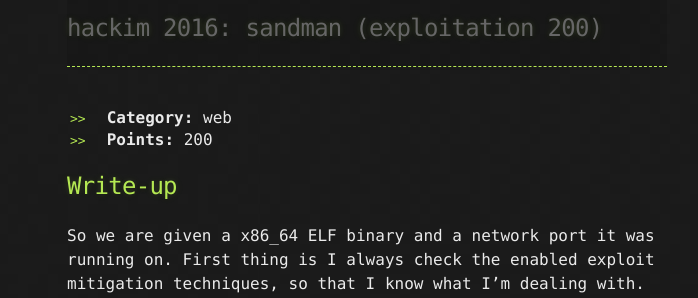
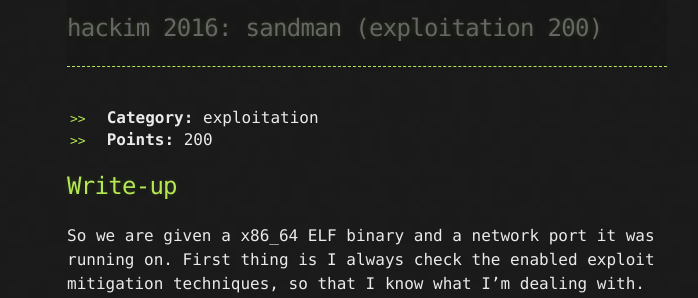
Before and after one commit to mtps3/Mtps3.github.io, a Jekyll site: the page built from _posts/2016-02-02-hackim2016-sandman200.md, in a window 1280 px wide and 900 px high. Shown: the part 187-485 px from the top of the window, without its empty margins (273-971 px from the left). Built offline with Jekyll 4.4.1, drawn with Linux system fonts in a browser that asks for light colours.

Commit message:
sandman isn't a web challenge

```diff
--- a/_posts/2016-02-02-hackim2016-sandman200.md
+++ b/_posts/2016-02-02-hackim2016-sandman200.md
@@ -5,7 +5,7 @@ author: f0rki
 categories: writeup
 ---
 
-* **Category:** web
+* **Category:** exploitation
 * **Points:** 200
 
 ## Write-up
```
